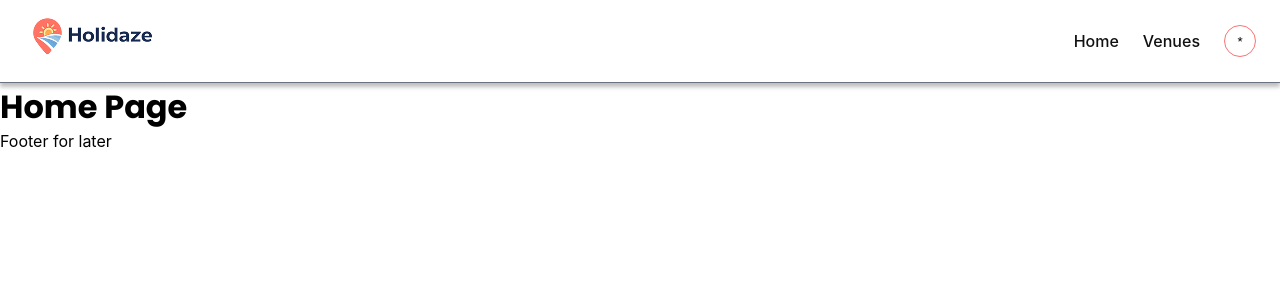
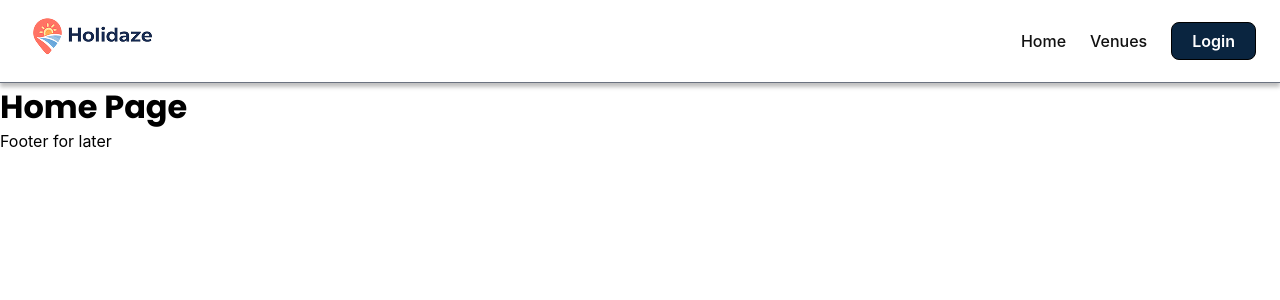
Before and after one commit to olekb2001/Ole-Kristian-Berge-PE2, a React (Vite) app: page / in a window 1280 px wide. Shown: the top 300 px of the page. Built offline with nearby package versions, Linux system fonts and the light colour scheme; a web font is replaced by a local one.

Commit message:
login works but has to manually refresh page for navbar to update, have to add usestate and useeffect tomorrow

```diff
--- a/src/components/Layout.jsx
+++ b/src/components/Layout.jsx
@@ -5,18 +5,29 @@ navbar and the footer stay consistent across the routes.
 outlet renders the page that matches the current url.
 */
 
-
 import { Outlet } from "react-router-dom";
 import Navbar from "./Navbar";
 
-export default function Layout(){
-    //temp stat for checking wheter navbar logic works
-    const isLoggedIn = true;
-    const role = "customer";
+export default function Layout() {
+  //here we get the user obj that was saved during the login,
+  //if there are not any user in localstorage this will be null
+  const storedUser = JSON.parse(localStorage.getItem("user"));
 
-    return(
+  /*
+    if storedUser exist, the user is logged in.
+    if its null the user is logged out.
+    */
+  const isLoggedIn = !!storedUser;
+
+  /*
+    the api only includes "venueManager" if the user is a
+    manager. if it exists you are a manager, if not you are a customer
+   */
+  const role = storedUser?.venueManager ? "manager" : "customer";
+
+  return (
     <>
-        <Navbar isLoggedIn={isLoggedIn} role={role}/>
+      <Navbar isLoggedIn={isLoggedIn} role={role} />
       <main>
         <Outlet />
       </main>
@@ -24,5 +35,5 @@ export default function Layout(){
       {/*footer for later*/}
       <div>Footer for later</div>
     </>
-    )
+  );
 }
```
Lines whose indentation alone changed are shown as unchanged.
